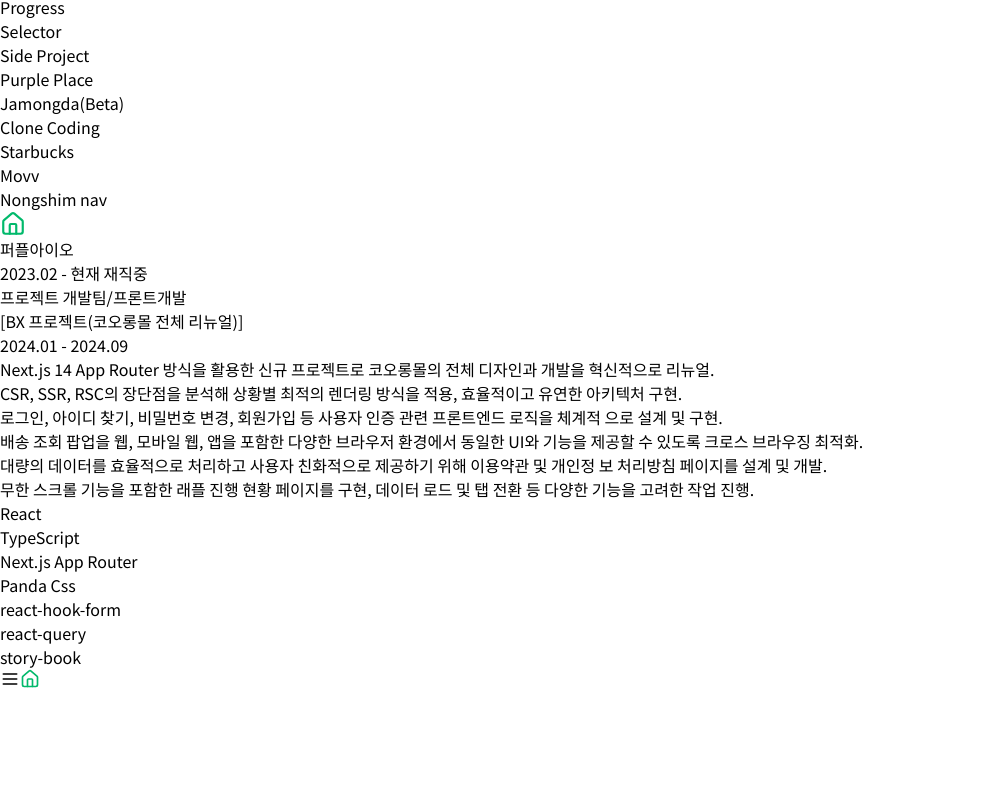
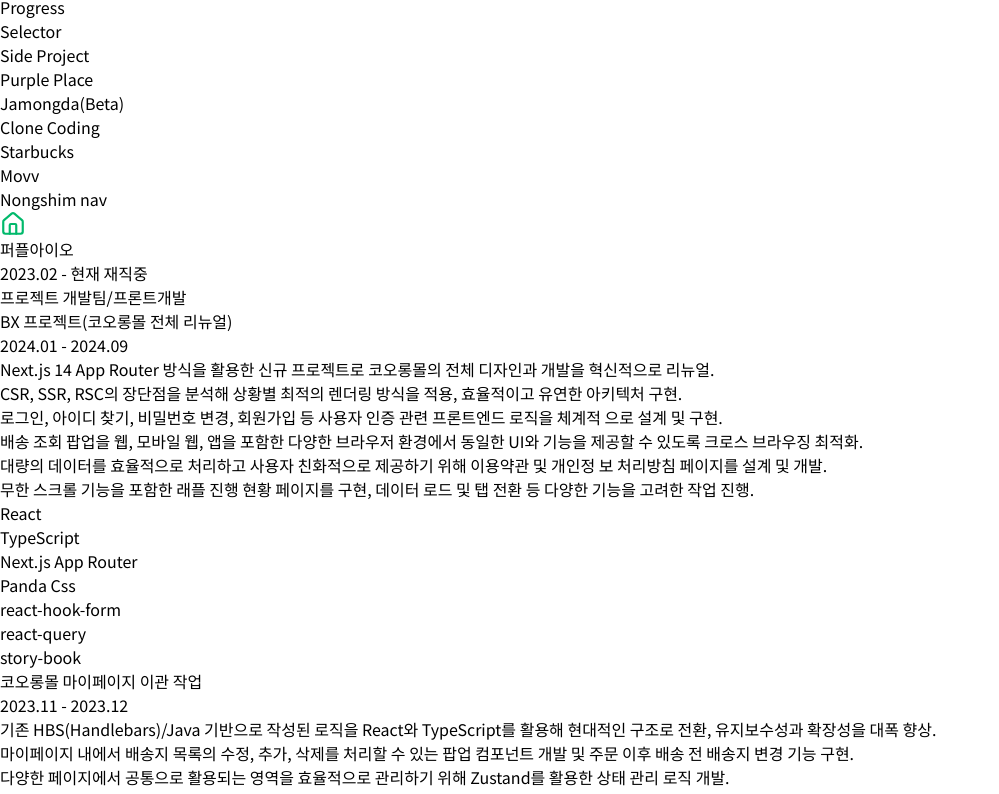
Before and after one commit to Sienna98/portfolio-sieun, a Next.js app: page /Experience in a window 1280 px wide. Shown: the part 293-1087 px from the top of the page, without its empty margins (0-999 px from the left). Before the commit the page ends 987 px from the top, so only its background shows below. Built offline with nearby package versions, Linux system fonts and the light colour scheme.

Commit message:
경력 작업중

```diff
--- /dev/null
+++ b/src/app/(pages)/(About)/Experience/data/experienceData.ts
@@ -0,0 +1,132 @@
+export const ExperienceList = [
+  {
+    title: "BX 프로젝트(코오롱몰 전체 리뉴얼)",
+    date: "2024.01 - 2024.09",
+    list: [
+      {
+        contents: [
+          "Next.js 14 App Router 방식을 활용한 신규 프로젝트로 코오롱몰의 전체 디자인과 개발을 혁신적으로 리뉴얼.",
+          "CSR, SSR, RSC의 장단점을 분석해 상황별 최적의 렌더링 방식을 적용, 효율적이고 유연한 아키텍처 구현.",
+          "로그인, 아이디 찾기, 비밀번호 변경, 회원가입 등 사용자 인증 관련 프론트엔드 로직을 체계적 으로 설계 및 구현.",
+          "배송 조회 팝업을 웹, 모바일 웹, 앱을 포함한 다양한 브라우저 환경에서 동일한 UI와 기능을 제공할 수 있도록 크로스 브라우징 최적화.",
+          "대량의 데이터를 효율적으로 처리하고 사용자 친화적으로 제공하기 위해 이용약관 및 개인정 보 처리방침 페이지를 설계 및 개발.",
+          "무한 스크롤 기능을 포함한 래플 진행 현황 페이지를 구현, 데이터 로드 및 탭 전환 등 다양한 기능을 고려한 작업 진행.",
+        ],
+      },
+    ],
+    skills: [
+      "React",
+      "TypeScript",
+      "Next.js App Router",
+      "Panda Css",
+      "react-hook-form",
+      "react-query",
+      "story-book",
+    ],
+  },
+  {
+    title: "코오롱몰 마이페이지 이관 작업",
+    date: "2023.11 - 2023.12",
+    list: [
+      {
+        contents: [
+          "기존 HBS(Handlebars)/Java 기반으로 작성된 로직을 React와 TypeScript를 활용해 현대적인 구조로 전환, 유지보수성과 확장성을 대폭 향상.",
+          "마이페이지 내에서 배송지 목록의 수정, 추가, 삭제를 처리할 수 있는 팝업 컴포넌트 개발 및 주문 이후 배송 전 배송지 변경 기능 구현.",
+          "다양한 페이지에서 공통으로 활용되는 영역을 효율적으로 관리하기 위해 Zustand를 활용한 상태 관리 로직 개발.",
+        ],
+      },
+    ],
+    skills: ["React", "TypeScript", "Next.js", "Styled-Components", "zustand"],
+  },
+  {
+    title: "버티컬 사이트(이커머스) 운영/구축 작업",
+    date: "2023.07 - 2023.10",
+    list: [
+      {
+        subTitle: "[24/7 series 신규 컴포넌트 개발]",
+        contents: [
+          "Swiper를 커스텀하여 복잡한 설계의 동영상 자동 재생 숏폼 컴포넌트 개발.",
+          "상품 목록 페이지에서 필터링, 정렬, 페이지네이션 기능을 구현하고, 상품 상세 페이지에서 상품 정보 및 리뷰를 동적으로 표현.",
+          "상품 구매 시 결제, 배송지 입력, 주문 내역 확인 등의 프로세스를 구현하고, 주문 완료 시 이메일 발송 기능을 추가.",
+        ],
+      },
+      {
+        subTitle: "[바이시리즈 3.0버전 리뉴얼 작업]",
+        contents: [
+          "디자인 리뉴얼에 따라 툴바 추가, 사이드바 메뉴 개선 등 다양한 신규 컴포넌트 개발로 인터페이스 개선.",
+          "리뷰 영역의 Crema 라이브러리를 완전히 제거하고 자체 개발한 PIMS 리뷰 시스템을 적용, 서비스 품질 및 일관성 향상.",
+        ],
+      },
+      {
+        subTitle: "[더카트골프 사이트 3.0버전 리뉴얼 작업]",
+        contents: [
+          "더카트골프의 상품 목록 컴포넌트, 사이드바, GNB 등 주요 인터페이스를 리뉴얼하며 사용자 중심의 경험 제공.",
+          "CMS에 사용자 친화적인 기능을 추가하여 신규 컴포넌트의 추가, 수정, 삭제를 손쉽게 관리할 수 있도록 개발.",
+          "리뉴얼 버전에 따른 화면 설계서와 CMS 사용자 매뉴얼을 작성하여 체계적이고 명확한 가이드 제공.",
+        ],
+      },
+      {
+        subTitle: "[코오롱 스포츠 온라인 수선센터]",
+        contents: [
+          "온라인 수선센터의 온보딩 페이지 및 메인 페이지 개발.",
+          "로고 인트로 모션, 숏폼 형태의 컴포넌트, 리뷰 슬라이드 등 시각적으로 돋보이는 UI를 구현하여 브랜드 아이덴티티 강화.",
+        ],
+      },
+    ],
+    skills: [
+      "React",
+      "TypeScript",
+      "Next.js",
+      "Styled-Components",
+      "story-book",
+      "Framer-motion",
+    ],
+  },
+  {
+    title: "PIMS 리뷰 프로젝트 개발",
+    date: "2023.05 - 2023.06",
+    list: [
+      {
+        contents: [
+          "코오롱몰을 포함한 버티컬 전체 사이트에서 리뷰 영역에 사용되던 Crema 라이브러리를 대체하기 위한 전용 리뷰 시스템 개발.",
+          "다수의 사이트에서 공통으로 활용될 수 있도록 유연성과 확장성을 고려한 분기 처리 로직 설계 및 구현.",
+        ],
+      },
+    ],
+    skills: ["React", "TypeScript", "Next.js", "scss"],
+  },
+  {
+    title: "사내 자리예약 시스템 개발 해커톤",
+    date: "2023.05",
+    list: [
+      {
+        contents: [
+          "자율좌석제로 운영되는 회사 시스템에서 직원 증가로 인한 불편함을 해소하기 위해 좌석 예약 시스템 개발 해커톤에 참여.",
+          "게더타운을 컨셉으로 회사 도면을 시각화하여 직관적인 자리 예약, 회의실 예약, 안마의자 예약, 게시판 기능 등을 구현.",
+          "전체 7개 팀 중 2위를 기록하며 인기상 1위를 수상, 창의성과 실용성을 동시에 인정받음.",
+          "https://yozm.wishket.com/magazine/detail/2490/",
+        ],
+      },
+    ],
+    skills: ["React", "TypeScript", "Next.js", "Styled-Components"],
+  },
+  {
+    title: "스웨덴 전기바이크 브랜드 Cake, 국내 첫 도입을 위한 웹사이트 구축",
+    date: "2023.02 - 2023.04",
+    list: [
+      {
+        contents: [
+          "메인 페이지의 패럴렉스 모션, 바이크 슬라이드 모션 등 화려한 인터렉션 작업 진행.",
+          "전기바이크 시승 예약 시스템 개발, 직관적이고 편리한 예약 기능을 제공하여 사용자 만족도를 높임.",
+        ],
+      },
+    ],
+    skills: [
+      "React",
+      "TypeScript",
+      "Next.js",
+      "Styled-Components",
+      "Framer-motion",
+    ],
+  },
+];
--- a/src/app/(pages)/(About)/Experience/page.tsx
+++ b/src/app/(pages)/(About)/Experience/page.tsx
@@ -1,50 +1,35 @@
-const ExperienceList = [
-  {
-    title: "[BX 프로젝트(코오롱몰 전체 리뉴얼)]",
-    date: "2024.01 - 2024.09",
-    contents: [
-      "Next.js 14 App Router 방식을 활용한 신규 프로젝트로 코오롱몰의 전체 디자인과 개발을 혁신적으로 리뉴얼.",
-      "CSR, SSR, RSC의 장단점을 분석해 상황별 최적의 렌더링 방식을 적용, 효율적이고 유연한 아키텍처 구현.",
-      "로그인, 아이디 찾기, 비밀번호 변경, 회원가입 등 사용자 인증 관련 프론트엔드 로직을 체계적 으로 설계 및 구현.",
-      "배송 조회 팝업을 웹, 모바일 웹, 앱을 포함한 다양한 브라우저 환경에서 동일한 UI와 기능을 제공할 수 있도록 크로스 브라우징 최적화.",
-      "대량의 데이터를 효율적으로 처리하고 사용자 친화적으로 제공하기 위해 이용약관 및 개인정 보 처리방침 페이지를 설계 및 개발.",
-      "무한 스크롤 기능을 포함한 래플 진행 현황 페이지를 구현, 데이터 로드 및 탭 전환 등 다양한 기능을 고려한 작업 진행.",
-    ],
-    skills: [
-      "React",
-      "TypeScript",
-      " Next.js App Router",
-      "Panda Css",
-      "react-hook-form",
-      "react-query",
-      "story-book",
-    ],
-  },
-];
+import { ExperienceList } from "./data/experienceData";
 
 const ExperiencePage = () => {
   return (
-    <article className="p-7 h-[100vh] min-w-[375px] block md:flex md:p-10 gap-10 ">
+    <article className="p-7 min-w-[375px] block md:flex md:p-10 gap-10">
       <div className="w-full md:w-1/5 min-w-[150px] flex flex-col gap-1">
         <div className="font-semibold text-xl">퍼플아이오</div>
         <div className="text-[#969696] text-md">2023.02 - 현재 재직중</div>
         <div className="text-sm">프로젝트 개발팀/프론트개발</div>
       </div>
+      <div className="w-full flex flex-col gap-12 md:w-4/5">
         {ExperienceList.map((experience, idx) => (
-        <div
-          className="w-full mt-7 md:w-4/5 md:mt-0 flex flex-col gap-2"
-          key={idx}
-        >
-          <h3 className="font-semibold text-xl">{experience.title}</h3>
+          <div className="mt-7 md:mt-0 flex flex-col gap-2" key={idx}>
+            <h3 className="font-semibold text-lg">{experience.title}</h3>
             <span className="text-[#969696] text-md">{experience.date}</span>
             <div className="mt-2">
               <ul className="flex flex-col gap-3 pl-3">
-              {experience.contents?.map((content, idx) => (
-                <li
-                  className="before:content-['&#45;'] before:pr-1.5"
+                {experience.list.map((contents, idx) => (
+                  <li key={idx} className="flex flex-col gap-2">
+                    {"subTitle" in contents && (
+                      <h4 className="font-medium text-sm">
+                        {contents.subTitle}
+                      </h4>
+                    )}
+                    {contents.contents.map((content, idx) => (
+                      <p
+                        className="before:content-['-'] before:pr-1.5 text-sm"
                         key={idx}
                       >
                         {content}
+                      </p>
+                    ))}
                   </li>
                 ))}
               </ul>
@@ -61,6 +46,7 @@ const ExperiencePage = () => {
             </div>
           </div>
         ))}
+      </div>
     </article>
   );
 };
--- a/src/components/Side-bar.tsx
+++ b/src/components/Side-bar.tsx
@@ -74,7 +74,7 @@ const SideBar: React.FC<SideBarProps> = ({ children }) => {
   const pathName = usePathname();
 
   return (
-    <div className="flex h-full">
+    <div className="flex w-full h-full fixed top-0 left-0">
       <div className="hidden md:flex h-full w-[230px] shadow-md">
         <aside className="h-[100vh] z-10 overflow-y-auto flex flex-col w-full justify-between">
           <div>
```
Lines whose indentation alone changed are shown as unchanged.
